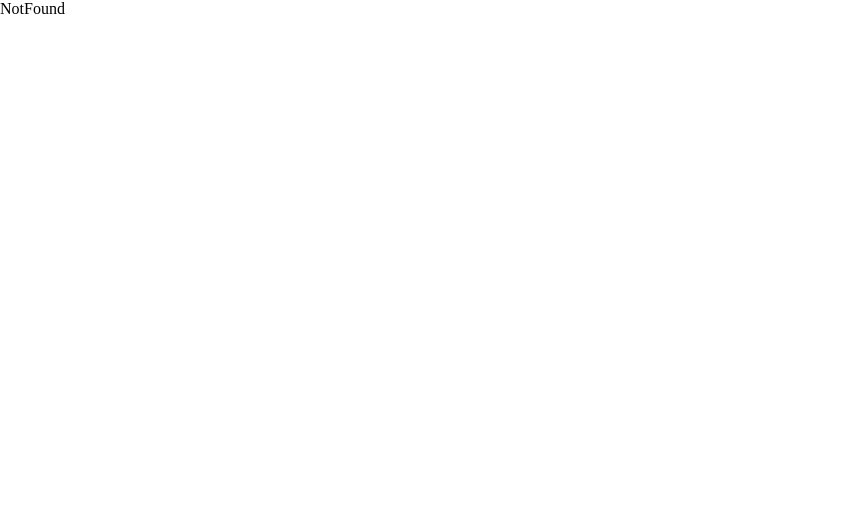
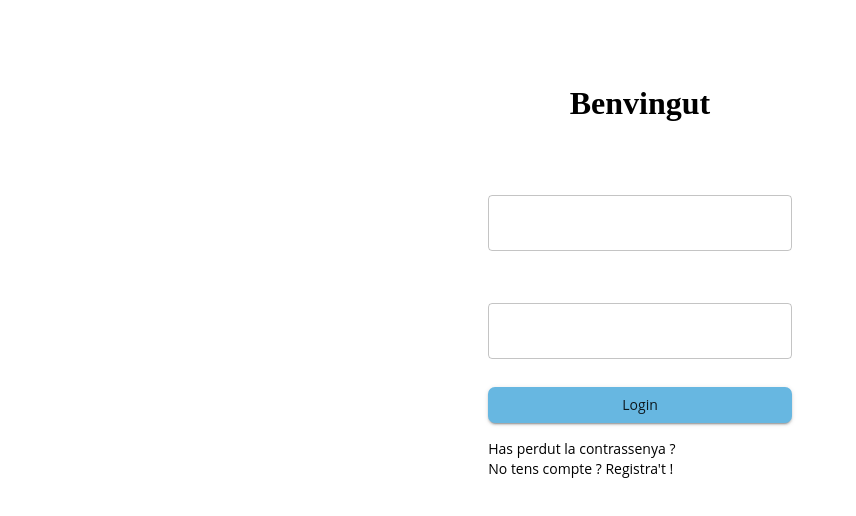
Before and after one commit to cosateca/cosatk-front, a React (Vite) app: page /login in a window 1280 px wide. Shown: the top 516 px of the page, without its empty margins (0-856 px from the left). Built offline with nearby package versions, Linux system fonts and the light colour scheme.

Commit message:
style login  form

```diff
--- a/package.json
+++ b/package.json
@@ -4,9 +4,11 @@
   "version": "0.0.0",
   "type": "module",
   "scripts": {
+    "start": "react-scripts start",
     "dev": "vite",
     "build": "tsc && vite build",
     "preview": "vite preview"
+
   },
   "dependencies": {
     "@emotion/react": "^11.10.6",
--- a/src/App.tsx
+++ b/src/App.tsx
@@ -6,6 +6,7 @@ import Categories from './pages/Dashboard/Categories/Categories'
 import Loans from './pages/Dashboard/Loans/Loans'
 import Users from './pages/Dashboard/Users/Users'
 import HomePage from './pages/HomePage/HomePage'
+import LoginPage from './pages/LoginPage/LoginPage'
 import NotFound from './pages/NotFoundPage/NotFound'
 import './styles/index.css'
 
@@ -20,6 +21,7 @@ function App() {
 						<Route path="/dashboard/articles" element={<Articles />} />
 						<Route path="/dashboard/loans" element={<Loans />} />
 						<Route path="/dashboard/categories" element={<Categories />} />
+						<Route path="/login" element={<LoginPage />} />
 						<Route path="*" element={<NotFound />} />
 					</Route>
 				</Routes>
--- a/src/pages/HomePage/HomePage.tsx
+++ b/src/pages/HomePage/HomePage.tsx
@@ -1,11 +1,9 @@
 import { Container, Button } from '@mui/material'
 import { Link } from 'react-router-dom'
 
-type Props = {
-  props : Props
-}
+// type Props = {}
 
-const HomePage = (props: Props) => {
+const HomePage = () => {
 	return (
 		<Container>
 			<div className="App">
--- a/src/pages/LoginPage/LoginPage.tsx
+++ b/src/pages/LoginPage/LoginPage.tsx
@@ -1,9 +1,100 @@
-import React from 'react'
+import * as React from "react";
+import * as ReactDOM from "react-dom/client";
+import Button from "@mui/material/Button";
+import TextField from '@mui/material/TextField';
+import FormControlLabel from '@mui/material/FormControlLabel';
+import Box from '@mui/material/Box';
+import Grid from '@mui/material/Grid';
+import Checkbox from '@mui/material/Checkbox';
+import Link from '@mui/material/Link';
+import FormControl from '@mui/material/FormControl';
+import InputLabel from '@mui/material/InputLabel';
+import Input from '@mui/material/Input';
 
-const LoginPage = () => {
-  return (
-    <div>LoginPage</div>
-  )
+
+const LoginPage =  () =>{
+    return (
+        <>
+            <Box
+                sx={{
+                    marginTop: 8,
+                    display: 'flex',
+                    flexDirection: 'column',
+                    alignItems: 'center',
+                }}
+            >
+                <h1> Benvingut </h1>
+                <Box component="form" sx={{ mt: 1 }}>
+
+                    <InputLabel >
+                        Email
+                    </InputLabel>
+
+                    <TextField
+                        margin="normal"
+                        required
+                        fullWidth
+                        id="email"
+                        name="email"
+
+
+                    />
+                    <InputLabel >
+                        Password
+                    </InputLabel>
+                    <TextField
+                        margin="normal"
+                        required
+                        fullWidth
+                        name="password"
+
+                        type="password"
+                        id="password"
+
+                        sx={{
+
+                            borderRadius: '0px',
+
+
+                        }}
+
+                    />
+                    {/* <FormControlLabel
+              control={<Checkbox value="remember" color="primary" />}
+              label="Remember me"
+            /> */}
+                    <Button
+                        type="submit"
+                        fullWidth
+                        variant="contained"
+                        sx={{
+                            mt: 3,
+                            mb: 2,
+                            borderRadius: '0px',
+                            bgcolor: 'rgba(103, 183, 225, 1)'
+
+
+                        }}
+
+                    >
+                        Login
+                    </Button>
+
+                    <Grid item xs>
+                        <Link href="#" variant="body2">
+                            Has perdut la contrassenya ?
+                        </Link>
+                    </Grid>
+                    <Grid item>
+                        <Link href="#" variant="body2">
+                            {"No tens compte ? Registra't !"}
+                        </Link>
+                    </Grid>
+
+                </Box>
+            </Box>
+        </>
+    )
 }
 
-export default LoginPage
+export default LoginPage;
```
